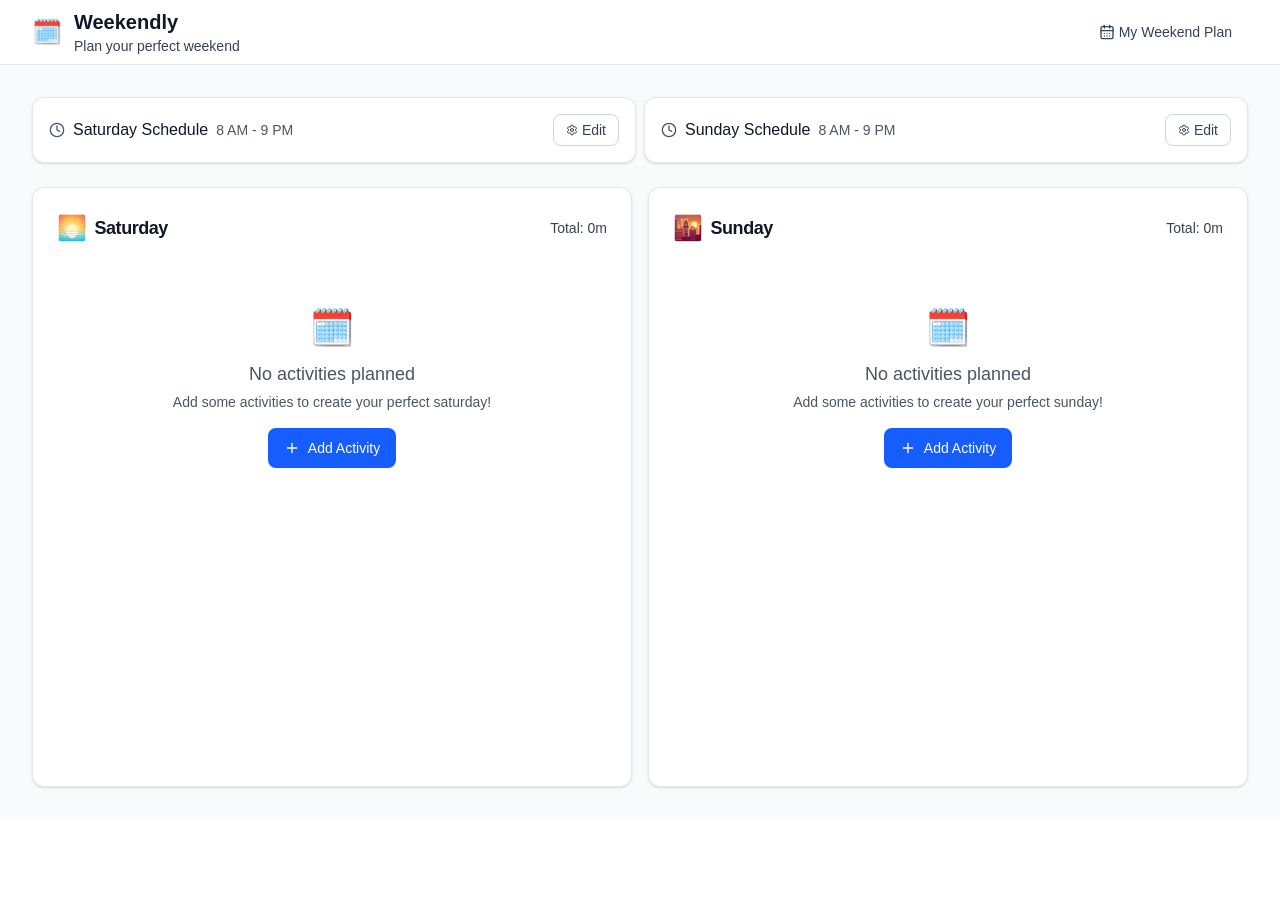
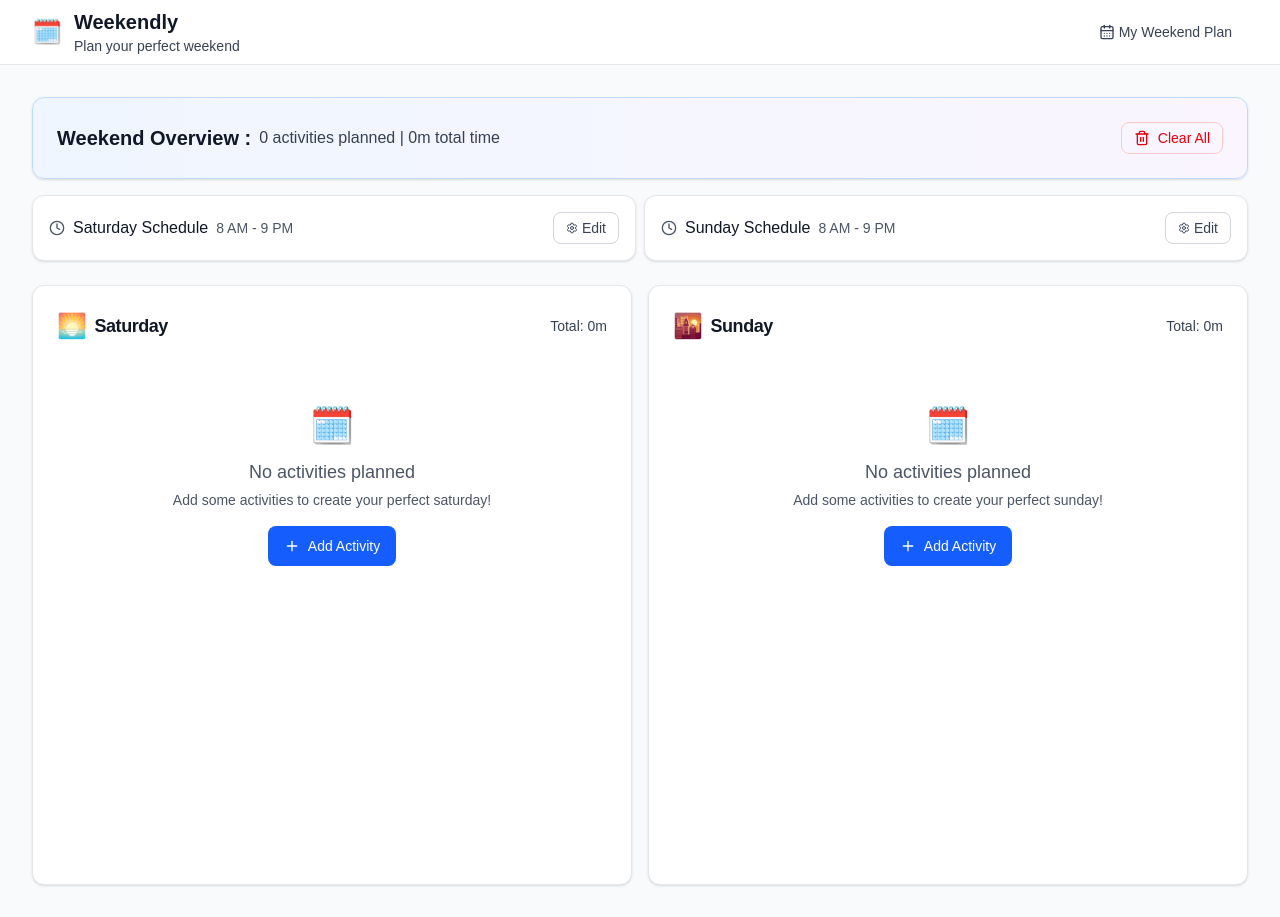
Before and after one commit to siddanth-6365/we-a, a Next.js app: page / in a window 1280 px wide. Both pictures are taken after a click on the button "Start From Scratch". Before the commit the page ends 819 px from the top, so only its background shows below. Built offline with nearby package versions, Linux system fonts and the light colour scheme.

Commit message:
updated ui and minor fixes

```diff
--- a/src/app/page.tsx
+++ b/src/app/page.tsx
@@ -67,13 +67,13 @@ export default function Home() {
       onShare={handleShare}
     >
       {/* Weekend Overview */}
-      {/* <WeekendOverview
+      <WeekendOverview
         key={`overview-${totalDuration}-${saturdayActivities.length}-${sundayActivities.length}`}
         totalDuration={totalDuration}
         saturdayCount={saturdayActivities.length}
         sundayCount={sundayActivities.length}
         onClearSchedule={handleClearSchedule}
-      /> */}
+      />
 
       {/* Weekend Schedule */}
       <WeekendSchedule
--- a/src/components/ActivityModal.tsx
+++ b/src/components/ActivityModal.tsx
@@ -143,17 +143,17 @@ export function ActivityModal({
           className="relative bg-white rounded-2xl shadow-2xl w-full max-w-6xl max-h-[90vh] flex flex-col"
         >
           {/* Header */}
-          <div className="flex items-center justify-between p-6 border-b border-gray-200">
-            <div>
-              <h2 className="text-2xl font-bold text-gray-900">
+          <div className="flex flex-col sm:flex-row sm:items-center sm:justify-between p-4 sm:p-6 border-b border-gray-200 gap-4 sm:gap-0">
+            <div className="flex-1 min-w-0">
+              <h2 className="text-lg sm:text-2xl font-bold text-gray-900">
                 Add Activities to {targetDay === 'saturday' ? 'Saturday' : 'Sunday'}
               </h2>
-              <p className="text-gray-700 mt-1">
+              <p className="text-gray-700 mt-1 text-sm sm:text-base truncate">
                 Choose from {activities.length} activities to build your perfect weekend
               </p>
             </div>
 
-            <div className="flex items-center gap-3">
+            <div className="flex items-center gap-2 sm:gap-3 flex-shrink-0">
               <Button
                 variant="outline"
                 size="sm"
@@ -182,6 +182,7 @@ export function ActivityModal({
                 size="sm"
                 onClick={onClose}
                 className="w-8 h-8 p-0"
+                aria-label="Close"
               >
                 <X className="w-5 h-5" />
               </Button>
@@ -193,8 +194,7 @@ export function ActivityModal({
             <div className="flex space-x-8">
               <button
                 onClick={() => setActiveTab('curated')}
-                className={`py-4 px-1 border-b-2 font-medium text-sm transition-colors ${
-                  activeTab === 'curated'
+                className={`py-4 px-1 border-b-2 font-medium text-sm transition-colors ${activeTab === 'curated'
                   ? 'border-blue-500 text-blue-600'
                   : 'border-transparent text-gray-500 hover:text-gray-700 hover:border-gray-300'
                   }`}
@@ -206,8 +206,7 @@ export function ActivityModal({
               </button>
               <button
                 onClick={() => setActiveTab('nearby')}
-                className={`py-4 px-1 border-b-2 font-medium text-sm transition-colors ${
-                  activeTab === 'nearby'
+                className={`py-4 px-1 border-b-2 font-medium text-sm transition-colors ${activeTab === 'nearby'
                   ? 'border-blue-500 text-blue-600'
                   : 'border-transparent text-gray-500 hover:text-gray-700 hover:border-gray-300'
                   }`}
--- a/src/components/AppHeader.tsx
+++ b/src/components/AppHeader.tsx
@@ -34,13 +34,13 @@ export function AppHeader({
             {currentPlan && (
               <>
                 {/* Mobile plan info */}
-                <div className="flex md:hidden items-center gap-2 text-xs text-gray-600">
+                {/* <div className="flex md:hidden items-center gap-2 text-xs text-gray-600">
                   {totalDuration > 0 && (
                     <Badge variant="secondary" className="text-xs">
                       {Math.floor(totalDuration / 60)}h {totalDuration % 60}m
                     </Badge>
                   )}
-                </div>
+                </div> */}
 
                 {/* Desktop plan info */}
                 <div className="hidden md:flex items-center gap-3 text-sm text-gray-700">
@@ -48,11 +48,11 @@ export function AppHeader({
                     <CalendarDays className="w-4 h-4" />
                     <span className="truncate max-w-[200px]">{currentPlan.name}</span>
                   </div>
-                  {totalDuration > 0 && (
+                  {/* {totalDuration > 0 && (
                     <Badge variant="secondary">
                       {Math.floor(totalDuration / 60)}h {totalDuration % 60}m planned
                     </Badge>
-                  )}
+                  )} */}
                 </div>
               </>
             )}
--- a/src/components/WeekendOverview.tsx
+++ b/src/components/WeekendOverview.tsx
@@ -21,35 +21,21 @@ export function WeekendOverview({
   return (
     <Card className="bg-gradient-to-r from-blue-50 to-purple-50 border-blue-200">
       <CardContent className="p-6">
-        <div className="flex items-center justify-between">
-          <div className="flex items-center gap-4">
-            <div className="text-3xl">📊</div>
-            <div className="flex flex-row items-center gap-2">
-              <h2 className="text-xl font-bold text-gray-900 mb-1">
-                Weekend Overview
+        <div className="flex flex-col sm:flex-row items-start sm:items-center justify-between">
+          <div className="flex flex-col sm:flex-row items-start sm:items-center gap-2 sm:gap-4">
+            {/* <div className="text-3xl">📊</div> */}
+            <div className="flex flex-col sm:flex-row items-start sm:items-center gap-1 sm:gap-2">
+              <h2 className="text-xl font-bold text-gray-900">
+                Weekend Overview :
               </h2>
               <p className="text-gray-700">
-                {totalActivities} activities planned • {formatDuration(totalDuration)} total time
+                {totalActivities} activities planned | {formatDuration(totalDuration)} total time
               </p>
             </div>
           </div>
 
           <div className="flex items-center gap-4">
-            {/* Stats */}
-            <div className="hidden sm:flex items-center gap-4 text-sm">
-              <div className="flex items-center gap-2">
-                <div className="w-2 h-2 bg-orange-500 rounded-full"></div>
-                <span className="text-gray-700">
-                  <strong>Saturday:</strong> {saturdayCount} activities
-                </span>
-              </div>
-              <div className="flex items-center gap-2">
-                <div className="w-2 h-2 bg-blue-500 rounded-full"></div>
-                <span className="text-gray-700">
-                  <strong>Sunday:</strong> {sundayCount} activities
-                </span>
-              </div>
-            </div>
+
 
             {/* Clear Button */}
             <Button
@@ -64,19 +50,7 @@ export function WeekendOverview({
           </div>
         </div>
 
-        {/* Mobile Stats */}
-        <div className="sm:hidden mt-4 pt-4 border-t border-gray-200">
-          <div className="flex justify-between text-sm">
-            <div className="flex items-center gap-2">
-              <div className="w-2 h-2 bg-orange-500 rounded-full"></div>
-              <span className="text-gray-700">Saturday: {saturdayCount}</span>
-            </div>
-            <div className="flex items-center gap-2">
-              <div className="w-2 h-2 bg-blue-500 rounded-full"></div>
-              <span className="text-gray-700">Sunday: {sundayCount}</span>
-            </div>
-          </div>
-        </div>
+
       </CardContent>
     </Card>
   );
```
Lines whose indentation alone changed are shown as unchanged.
